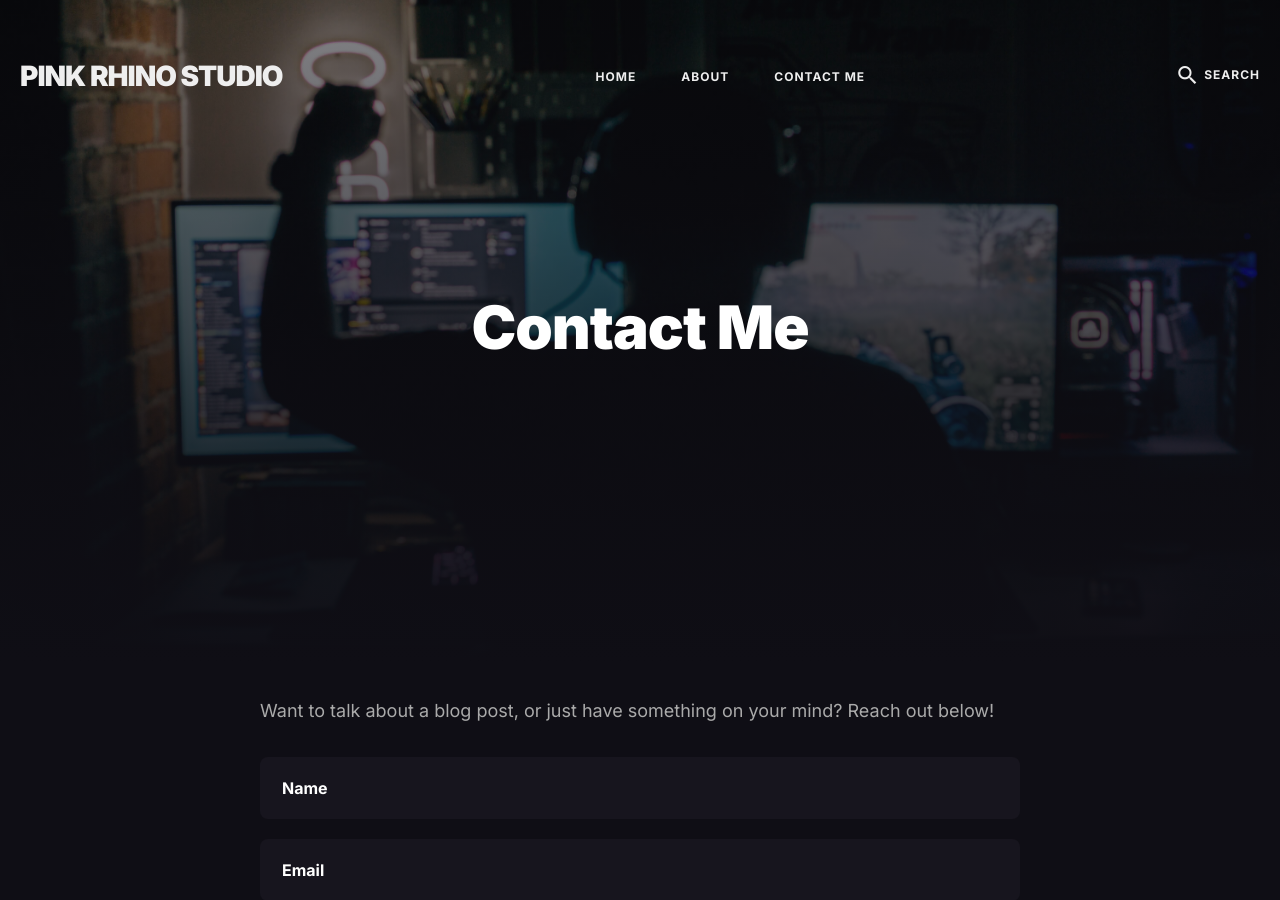
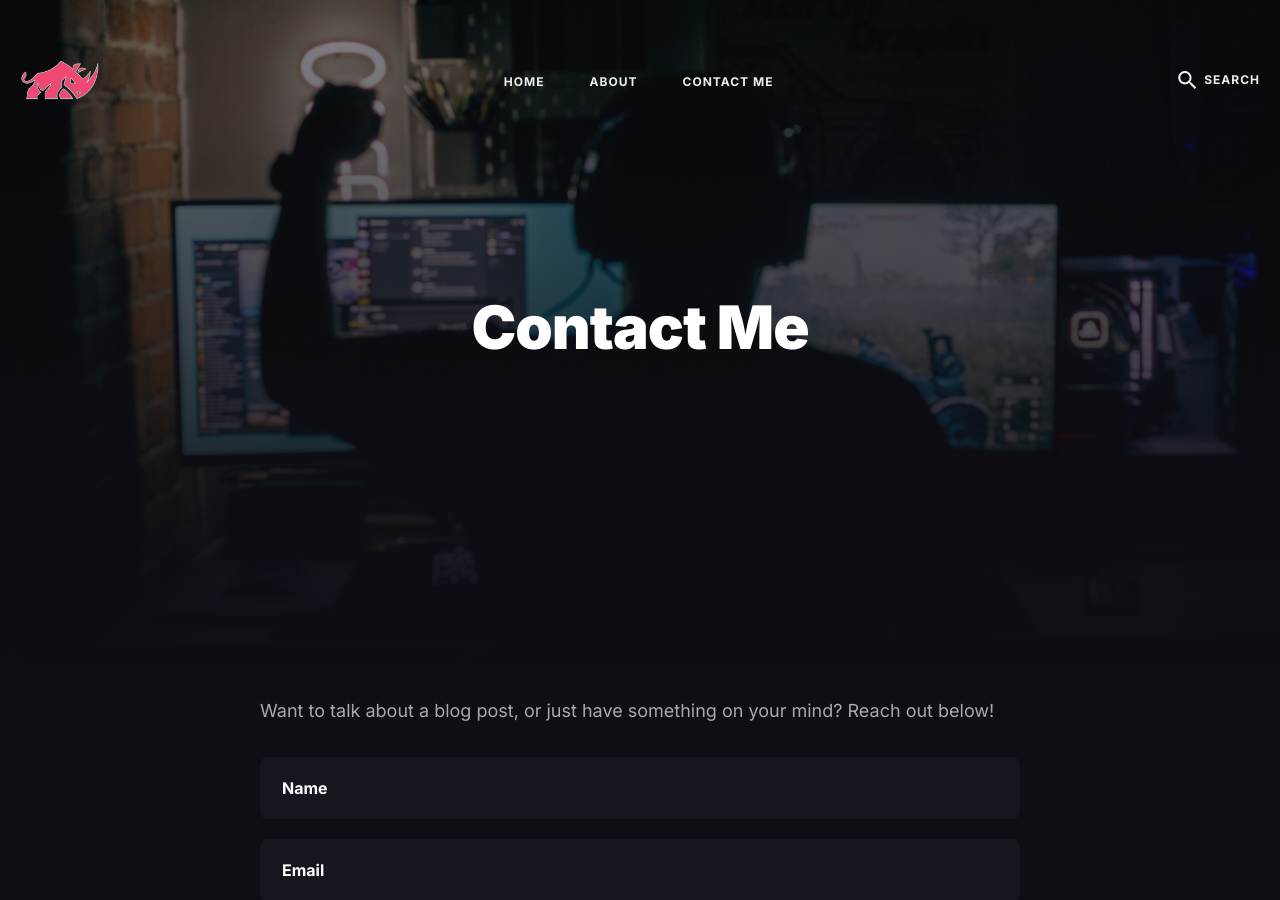
Before and after one commit to leblanck/pinkrhino, a Jekyll site: the page built from _pages/contact.html, in a window 1280 px wide and 900 px high. Built offline with Jekyll 4.4.1, drawn with Linux system fonts in a browser that asks for light colours; nearby versions of some CDN libraries.

Commit message:
theme change

```diff
--- a/_config.yml
+++ b/_config.yml
@@ -1,7 +1,7 @@
 #-------------------------------
 # General Site Settings
 title: PINK RHINO STUDIO
-logo: # You can add own logo. For example '/images/logo.png'.
+logo: '/images/PRlogo.png'
 description:   Pink Rhino Studio is an Indie Game Development Studio
 baseurl: "" # The subpath of your site, e.g. /blog
 url: "https://pinkrhino.studio" # The base hostname & protocol for your site, e.g. http://example.com
```
